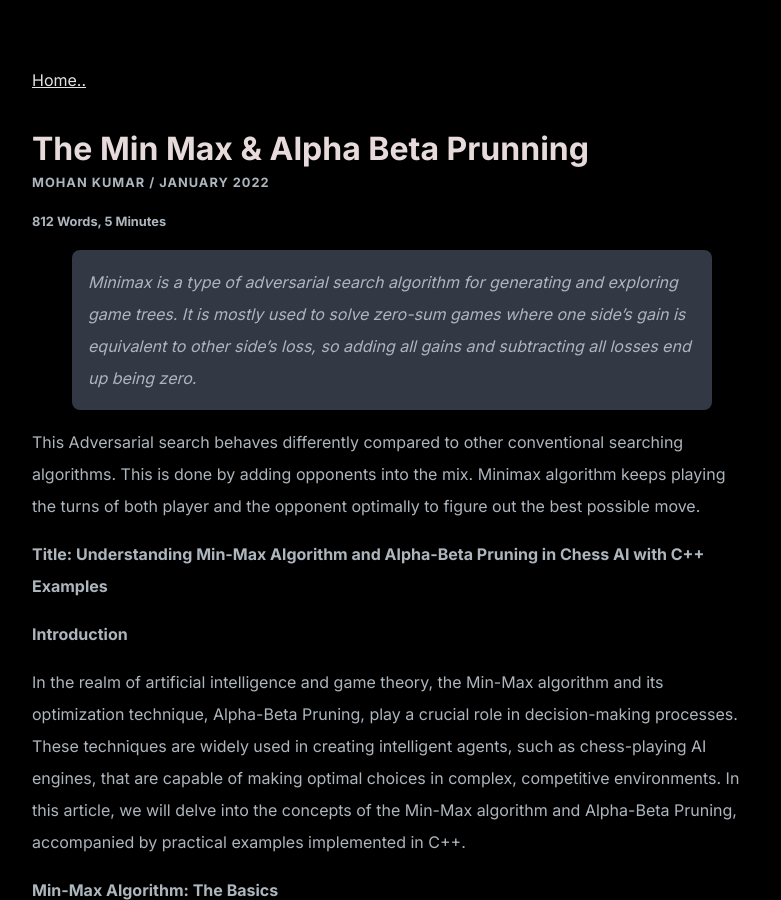
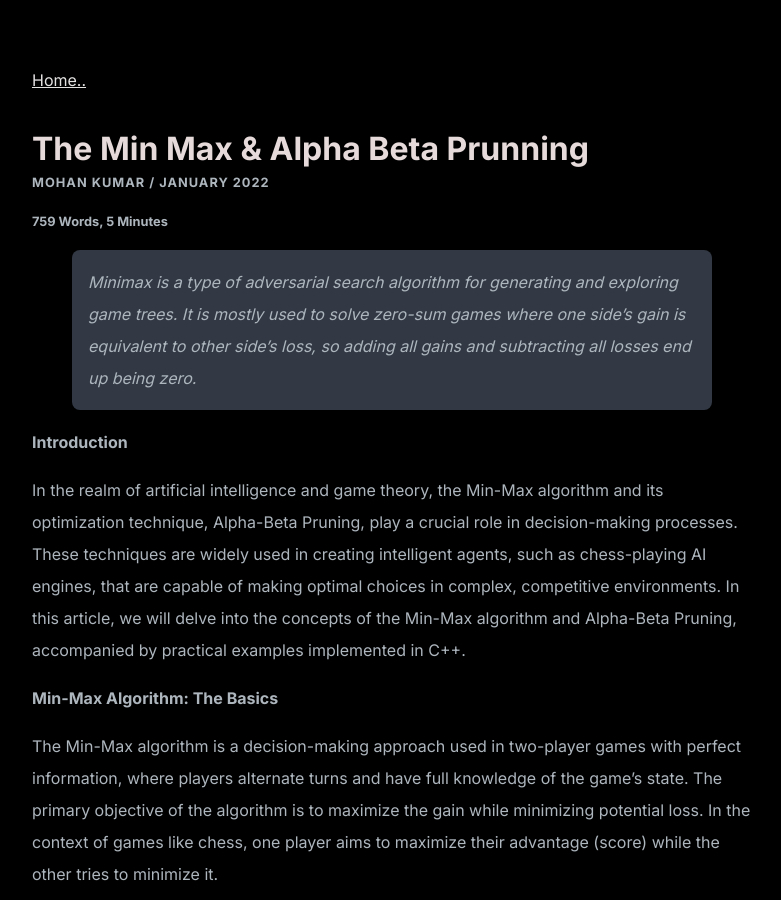
Before and after one commit to mk-xvi/mk-devc.github.io, a Jekyll site: the page built from _posts/2022-01-10-minmax-python.md, in a window 1280 px wide and 900 px high. Shown: the whole window, without its empty margins (248-1029 px from the left). Built offline with Jekyll 4.4.1, drawn with Linux system fonts in a browser that asks for light colours.

Commit message:
remove unnccesary repeated points

```diff
--- a/_posts/2022-01-10-minmax-python.md
+++ b/_posts/2022-01-10-minmax-python.md
@@ -9,11 +9,7 @@ tags:
 > Minimax is a type of adversarial search algorithm for generating and exploring game trees. It is mostly used to solve zero-sum games  where one side’s gain is equivalent to other side’s loss, so adding all gains and subtracting all losses end up being zero.
 >
 
-This Adversarial search behaves differently compared to other conventional searching algorithms. This is done by adding opponents into the mix. Minimax algorithm keeps playing the turns of both player and the opponent optimally to figure out the best possible move.
 
-
-
-**Title: Understanding Min-Max Algorithm and Alpha-Beta Pruning in Chess AI with C++ Examples**
 
 **Introduction**
 
```
